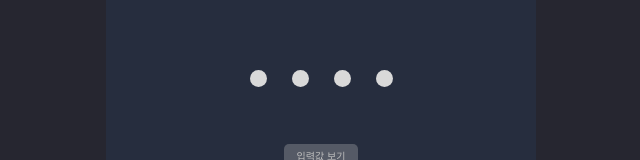
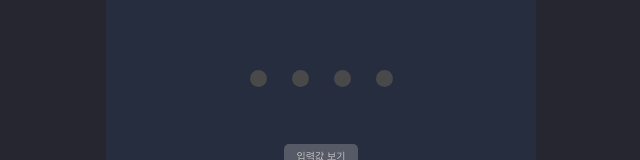
Before and after one commit to quant-prototype/quant_prototype, a React (Create React App) app: page /groupPw in a window 1280 px wide. Shown: the part 236-396 px from the top of the page, without its empty margins (319-959 px from the left). Built offline with nearby package versions, Linux system fonts and the light colour scheme; the HTML template or start-up script is replaced by a standard one.

Commit message:
css: detail 수정

```diff
--- a/src/pages/MultiplePay/CheckWithPhone.jsx
+++ b/src/pages/MultiplePay/CheckWithPhone.jsx
@@ -45,7 +45,7 @@ const Dot = styled.div`
   width: 17px;
   height: 17px;
   border-radius: 50%;
-  background-color: ${(props) => props.active ? '#494949' : '#D9D9D9'};
+  background-color: ${(props) => props.active ?  '#D9D9D9' : '#494949'};
 `;
 
 const PwContainer = styled.div`
```
